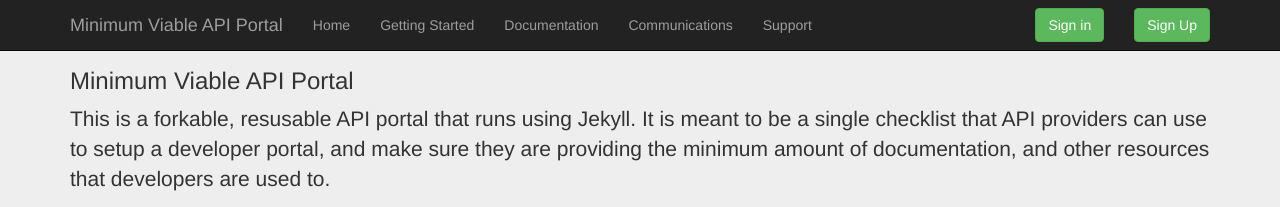
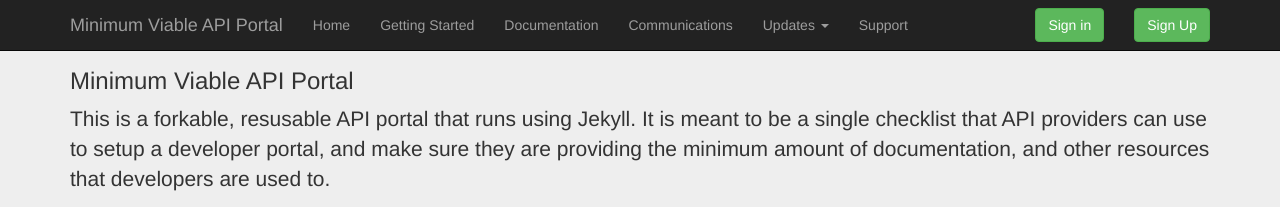
Before and after one commit to api-evangelist/portal-minimum, a Jekyll site: the page built from index.html, in a window 1280 px wide. Shown: the top 207 px of the page. Built offline with Jekyll 4.4.1, drawn with Linux system fonts in a browser that asks for light colours.

Commit message:
add updates

```diff
--- a/_layouts/default.html
+++ b/_layouts/default.html
@@ -14,6 +14,14 @@
             <li{% if page.title == site.getting_started.title %} class="active"{% endif %}><a href="/getting-started/">Getting Started</a></li>
             <li{% if page.title == 'Documentation' %} class="active"{% endif %}><a href="/documentation/">Documentation</a></li>
             <li{% if page.title == site.communication.title %} class="active"{% endif %}><a href="/communications/">Communications</a></li>
+            <li class="dropdown">
+              <a href="#" class="dropdown-toggle" data-toggle="dropdown" role="button" aria-haspopup="true" aria-expanded="false">Updates <span class="caret"></span></a>
+              <ul class="dropdown-menu">
+                <li><a href="/change-log/">Change Log</a></li>
+                <li><a href="/issues/">Issues</a></li>
+                <li><a href="/road-map/">Road Map</a></li>
+              </ul>
+            </li>
             <li{% if page.title == 'Support' %} class="active"{% endif %}><a href="/support/">Support</a></li>
           </ul>
         </div>
```
